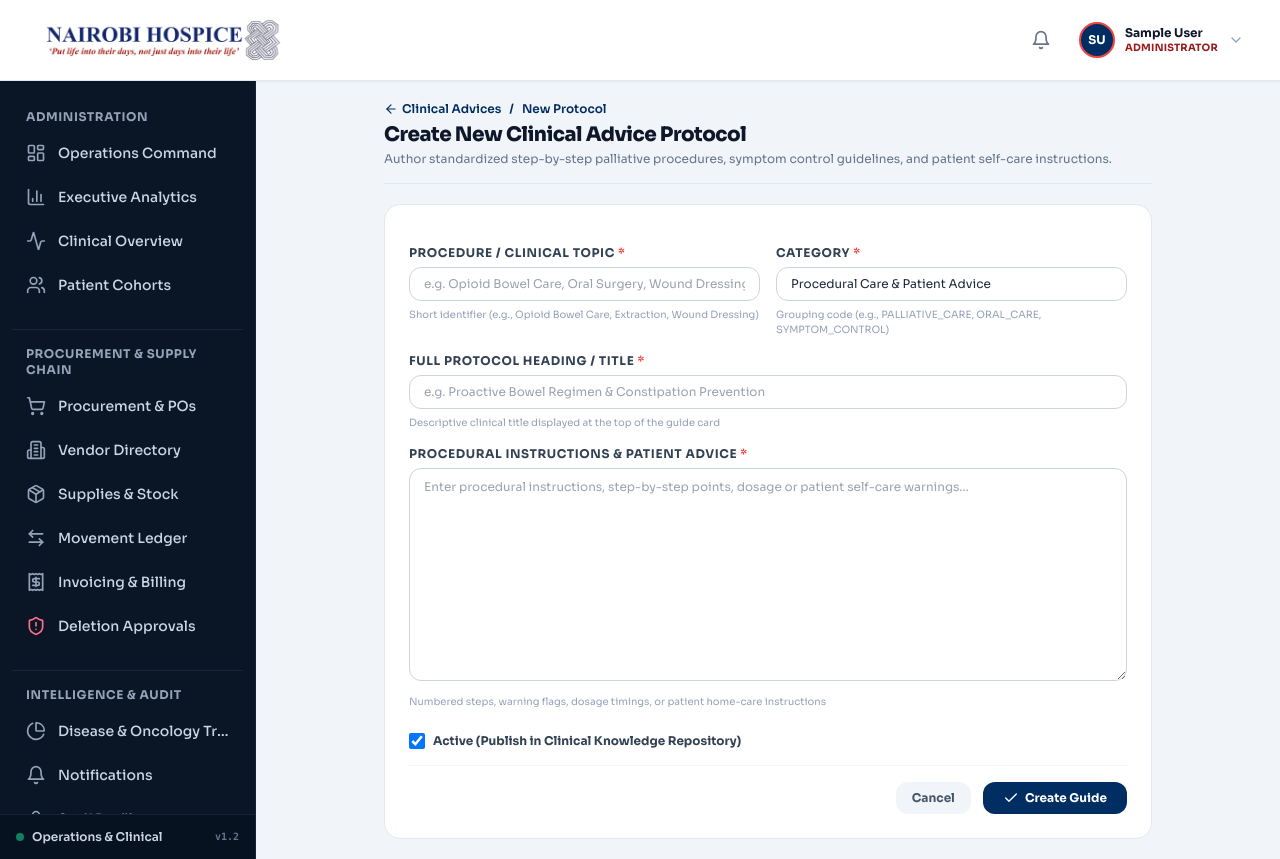
After one commit to MukoyaKuya/nairobihospice, a Django app: page /care/advices/create/ in a window 1280 px wide. The commit adds this page. Run offline with Django 5.2, Linux system fonts and the light colour scheme; the visitor is signed in with stand-in values (Sample User, id 1); data that the repository does not hold is empty; parts of the project's set-up code (start-up, migrations or seed data) failed here and were passed over.

Commit message:
Replace foreign-language clinical advice text with standard English palliative guides and add web in-app Create, Edit, Delete authoring tools

```diff
--- a/apps/care/forms.py
+++ b/apps/care/forms.py
@@ -7,8 +7,37 @@ from .models import (
     CarePlan,
     CarePlanNeed,
     CareTeamMember,
+    ClinicalAdvice,
     EpisodeOfCare,
 )
+
+
+class ClinicalAdviceForm(forms.ModelForm):
+    class Meta:
+        model = ClinicalAdvice
+        fields = ['procedure', 'heading', 'category', 'advice_text', 'is_active']
+        widgets = {
+            'procedure': forms.TextInput(attrs={
+                'class': 'w-full px-3.5 py-2 text-xs border border-slate-300 rounded-xl focus:ring-2 focus:ring-[#002D62] focus:outline-none',
+                'placeholder': 'e.g. Opioid Bowel Care, Oral Surgery, Wound Dressing'
+            }),
+            'heading': forms.TextInput(attrs={
+                'class': 'w-full px-3.5 py-2 text-xs border border-slate-300 rounded-xl focus:ring-2 focus:ring-[#002D62] focus:outline-none',
+                'placeholder': 'e.g. Proactive Bowel Regimen & Constipation Prevention'
+            }),
+            'category': forms.TextInput(attrs={
+                'class': 'w-full px-3.5 py-2 text-xs border border-slate-300 rounded-xl focus:ring-2 focus:ring-[#002D62] focus:outline-none',
+                'placeholder': 'e.g. PALLIATIVE_CARE, ORAL_CARE, SYMPTOM_CONTROL'
+            }),
+            'advice_text': forms.Textarea(attrs={
+                'rows': 10,
+                'class': 'w-full px-3.5 py-2 text-xs border border-slate-300 rounded-xl focus:ring-2 focus:ring-[#002D62] focus:outline-none leading-relaxed',
+                'placeholder': 'Enter procedural instructions, step-by-step points, dosage or patient self-care warnings...'
+            }),
+            'is_active': forms.CheckboxInput(attrs={
+                'class': 'w-4 h-4 text-[#002D62] border-slate-300 rounded focus:ring-[#002D62]'
+            }),
+        }
 
 
 class EpisodeOfCareForm(forms.ModelForm):
--- a/apps/care/urls.py
+++ b/apps/care/urls.py
@@ -14,4 +14,7 @@ urlpatterns = [
     path('care-plan/<uuid:pk>/', views.CarePlanDetailView.as_view(), name='care_plan_detail'),
     path('care-plan/<uuid:pk>/add-need/', views.CarePlanNeedCreateView.as_view(), name='care_plan_add_need'),
     path('advices/', views.ClinicalAdviceListView.as_view(), name='advice_list'),
+    path('advices/create/', views.ClinicalAdviceCreateView.as_view(), name='advice_create'),
+    path('advices/<uuid:pk>/edit/', views.ClinicalAdviceUpdateView.as_view(), name='advice_edit'),
+    path('advices/<uuid:pk>/delete/', views.ClinicalAdviceDeleteView.as_view(), name='advice_delete'),
 ]
--- a/apps/care/views.py
+++ b/apps/care/views.py
@@ -9,7 +9,7 @@ from apps.accounts.permissions import ClinicalStaffRequiredMixin
 from apps.patients.access import authorized_patient_queryset, get_authorized_patient_or_404
 from apps.patients.models import Patient
 
-from .forms import CarePlanForm, CarePlanNeedForm, CareTeamMemberForm
+from .forms import CarePlanForm, CarePlanNeedForm, CareTeamMemberForm, ClinicalAdviceForm
 from .models import CarePlan, CarePlanStatusChoices, ClinicalAdvice
 from .services import assign_care_team_member, create_care_plan, start_episode_of_care
 
@@ -195,15 +195,70 @@ class ClinicalAdviceListView(LoginRequiredMixin, View):
     """
     def get(self, request):
         query = request.GET.get('q', '').strip()
-        advices = ClinicalAdvice.objects.filter(is_active=True)
+        advices = ClinicalAdvice.objects.filter(is_active=True).order_by('procedure')
         if query:
             advices = advices.filter(
                 models.Q(procedure__icontains=query) |
                 models.Q(heading__icontains=query) |
                 models.Q(advice_text__icontains=query)
             )
+        can_edit = bool(
+            request.user.is_authenticated and (
+                request.user.is_clinical or request.user.is_manager or request.user.is_administrator
+            )
+        )
         return render(request, 'care/advice_list.html', {
             'advices': advices,
             'query': query,
             'total_advices': advices.count(),
+            'can_edit': can_edit,
         })
+
+
+class ClinicalAdviceCreateView(LoginRequiredMixin, View):
+    def get(self, request):
+        if not request.user.is_clinical and not request.user.is_manager and not request.user.is_administrator:
+            raise PermissionDenied("Only clinical staff and administrators may manage clinical advice guides.")
+        form = ClinicalAdviceForm()
+        return render(request, 'care/advice_form.html', {'form': form, 'is_edit': False})
+
+    def post(self, request):
+        if not request.user.is_clinical and not request.user.is_manager and not request.user.is_administrator:
+            raise PermissionDenied("Only clinical staff and administrators may manage clinical advice guides.")
+        form = ClinicalAdviceForm(request.POST)
+        if form.is_valid():
+            advice = form.save()
+            messages.success(request, f"Clinical advice protocol '{advice.heading}' created successfully.")
+            return redirect('care:advice_list')
+        return render(request, 'care/advice_form.html', {'form': form, 'is_edit': False})
+
+
+class ClinicalAdviceUpdateView(LoginRequiredMixin, View):
+    def get(self, request, pk):
+        if not request.user.is_clinical and not request.user.is_manager and not request.user.is_administrator:
+            raise PermissionDenied("Only clinical staff and administrators may manage clinical advice guides.")
+        advice = get_object_or_404(ClinicalAdvice, pk=pk)
+        form = ClinicalAdviceForm(instance=advice)
+        return render(request, 'care/advice_form.html', {'form': form, 'advice': advice, 'is_edit': True})
+
+    def post(self, request, pk):
+        if not request.user.is_clinical and not request.user.is_manager and not request.user.is_administrator:
+            raise PermissionDenied("Only clinical staff and administrators may manage clinical advice guides.")
+        advice = get_object_or_404(ClinicalAdvice, pk=pk)
+        form = ClinicalAdviceForm(request.POST, instance=advice)
+        if form.is_valid():
+            form.save()
+            messages.success(request, f"Clinical advice protocol '{advice.heading}' updated successfully.")
+            return redirect('care:advice_list')
+        return render(request, 'care/advice_form.html', {'form': form, 'advice': advice, 'is_edit': True})
+
+
+class ClinicalAdviceDeleteView(LoginRequiredMixin, View):
+    def post(self, request, pk):
+        if not request.user.is_clinical and not request.user.is_manager and not request.user.is_administrator:
+            raise PermissionDenied("Only clinical staff and administrators may delete clinical advice guides.")
+        advice = get_object_or_404(ClinicalAdvice, pk=pk)
+        title = advice.heading or advice.procedure
+        advice.delete()
+        messages.success(request, f"Clinical advice protocol '{title}' deleted successfully.")
+        return redirect('care:advice_list')
--- /dev/null
+++ b/templates/care/advice_form.html
@@ -0,0 +1,114 @@
+{% extends 'base.html' %}
+
+{% block title %}{% if is_edit %}Edit Clinical Advice Guide{% else %}Add New Clinical Advice Protocol{% endif %} - Nairobi Hospice PCMS{% endblock %}
+
+{% block content %}
+<div class="max-w-3xl mx-auto space-y-5">
+
+    <!-- Breadcrumb & Header -->
+    <div class="flex items-center justify-between pb-4 border-b border-slate-200">
+        <div>
+            <div class="flex items-center space-x-2 text-xs text-[#002D62] font-semibold mb-1">
+                <a href="{% url 'care:advice_list' %}" class="hover:underline flex items-center gap-1">
+                    <i data-lucide="arrow-left" class="w-3.5 h-3.5"></i>
+                    <span>Clinical Advices</span>
+                </a>
+                <span>/</span>
+                <span>{% if is_edit %}Edit Protocol{% else %}New Protocol{% endif %}</span>
+            </div>
+            <h1 class="text-xl font-black text-slate-900 tracking-tight">
+                {% if is_edit %}Edit Clinical Guide: {{ advice.heading|default:advice.procedure }}{% else %}Create New Clinical Advice Protocol{% endif %}
+            </h1>
+            <p class="text-xs text-slate-500 mt-0.5">Author standardized step-by-step palliative procedures, symptom control guidelines, and patient self-care instructions.</p>
+        </div>
+    </div>
+
+    <!-- Form Card -->
+    <div class="bg-white rounded-2xl border border-slate-200 shadow-xs p-6">
+        <form method="POST" class="space-y-4">
+            {% csrf_token %}
+
+            {% if form.non_field_errors %}
+            <div class="p-3.5 bg-red-50 border border-red-200 rounded-xl text-xs text-red-700 space-y-1">
+                {% for err in form.non_field_errors %}
+                <p>{{ err }}</p>
+                {% endfor %}
+            </div>
+            {% endif %}
+
+            <div class="grid grid-cols-1 sm:grid-cols-2 gap-4">
+
+                <!-- Procedure / Topic -->
+                <div class="space-y-1.5">
+                    <label class="block text-xs font-bold text-slate-700 uppercase tracking-wider">
+                        Procedure / Clinical Topic <span class="text-red-500">*</span>
+                    </label>
+                    {{ form.procedure }}
+                    {% if form.procedure.errors %}
+                    <p class="text-[11px] text-red-600 font-medium">{{ form.procedure.errors.0 }}</p>
+                    {% endif %}
+                    <span class="text-[10px] text-slate-400 block">Short identifier (e.g., Opioid Bowel Care, Extraction, Wound Dressing)</span>
+                </div>
+
+                <!-- Category -->
+                <div class="space-y-1.5">
+                    <label class="block text-xs font-bold text-slate-700 uppercase tracking-wider">
+                        Category <span class="text-red-500">*</span>
+                    </label>
+                    {{ form.category }}
+                    {% if form.category.errors %}
+                    <p class="text-[11px] text-red-600 font-medium">{{ form.category.errors.0 }}</p>
+                    {% endif %}
+                    <span class="text-[10px] text-slate-400 block">Grouping code (e.g., PALLIATIVE_CARE, ORAL_CARE, SYMPTOM_CONTROL)</span>
+                </div>
+
+            </div>
+
+            <!-- Full Heading Title -->
+            <div class="space-y-1.5">
+                <label class="block text-xs font-bold text-slate-700 uppercase tracking-wider">
+                    Full Protocol Heading / Title <span class="text-red-500">*</span>
+                </label>
+                {{ form.heading }}
+                {% if form.heading.errors %}
+                <p class="text-[11px] text-red-600 font-medium">{{ form.heading.errors.0 }}</p>
+                {% endif %}
+                <span class="text-[10px] text-slate-400 block">Descriptive clinical title displayed at the top of the guide card</span>
+            </div>
+
+            <!-- Advice Text -->
+            <div class="space-y-1.5">
+                <label class="block text-xs font-bold text-slate-700 uppercase tracking-wider">
+                    Procedural Instructions & Patient Advice <span class="text-red-500">*</span>
+                </label>
+                {{ form.advice_text }}
+                {% if form.advice_text.errors %}
+                <p class="text-[11px] text-red-600 font-medium">{{ form.advice_text.errors.0 }}</p>
+                {% endif %}
+                <span class="text-[10px] text-slate-400 block">Numbered steps, warning flags, dosage timings, or patient home-care instructions</span>
+            </div>
+
+            <!-- Is Active Checkbox -->
+            <div class="flex items-center space-x-2 pt-2">
+                {{ form.is_active }}
+                <label for="{{ form.is_active.id_for_label }}" class="text-xs font-bold text-slate-700 cursor-pointer">
+                    Active (Publish in Clinical Knowledge Repository)
+                </label>
+            </div>
+
+            <!-- Form Actions -->
+            <div class="pt-4 border-t border-slate-100 flex items-center justify-end space-x-3">
+                <a href="{% url 'care:advice_list' %}" class="px-4 py-2 text-xs font-bold text-slate-600 hover:text-slate-800 bg-slate-100 hover:bg-slate-200 rounded-xl transition">
+                    Cancel
+                </a>
+                <button type="submit" class="px-5 py-2 text-xs font-bold text-white bg-[#002D62] hover:bg-[#0B2545] rounded-xl shadow-xs transition cursor-pointer flex items-center gap-1.5">
+                    <i data-lucide="check" class="w-4 h-4"></i>
+                    <span>{% if is_edit %}Save Changes{% else %}Create Guide{% endif %}</span>
+                </button>
+            </div>
+
+        </form>
+    </div>
+
+</div>
+{% endblock %}
```
Also changed, not shown: templates/care/advice_list.html (+45 -3 lines).
